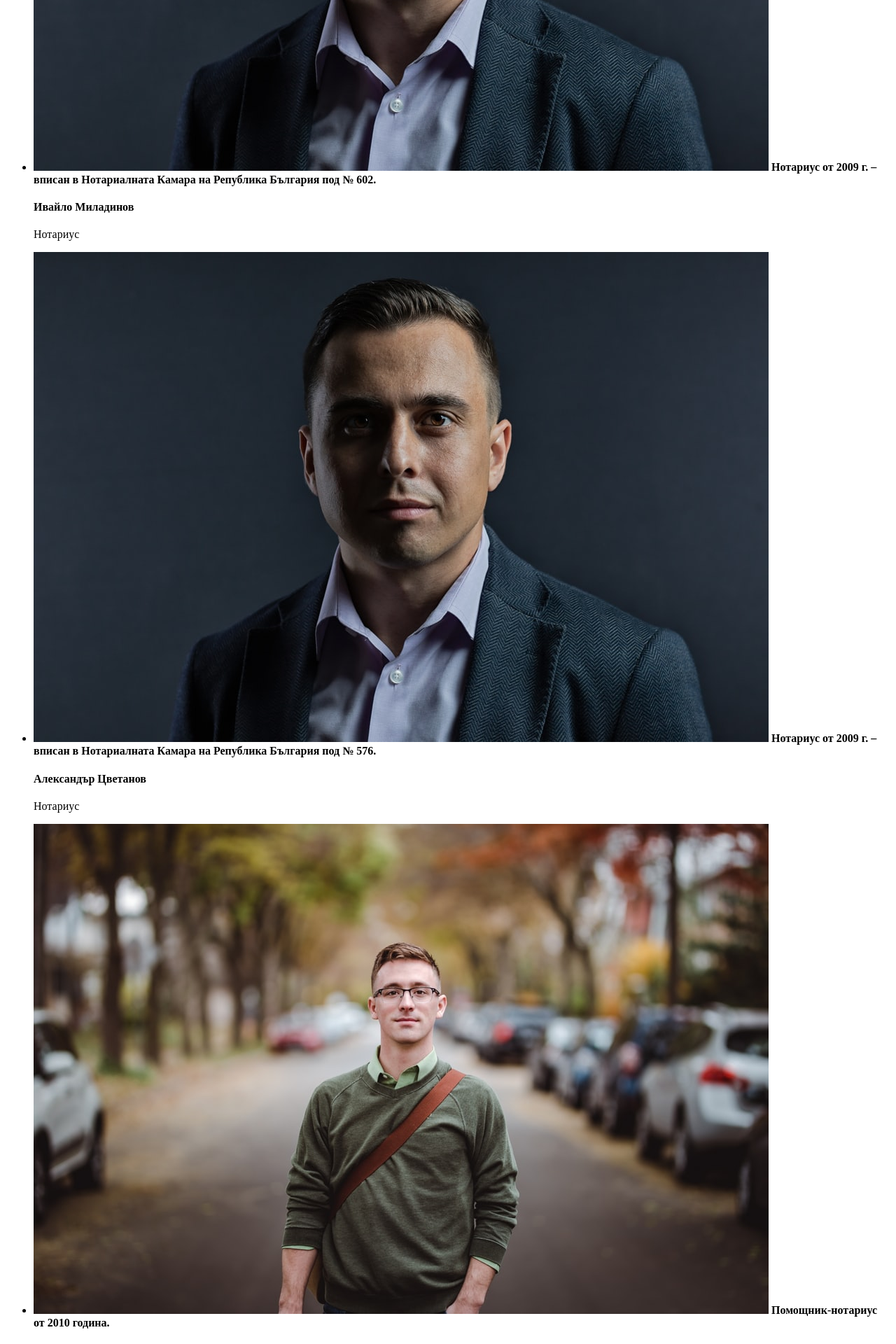
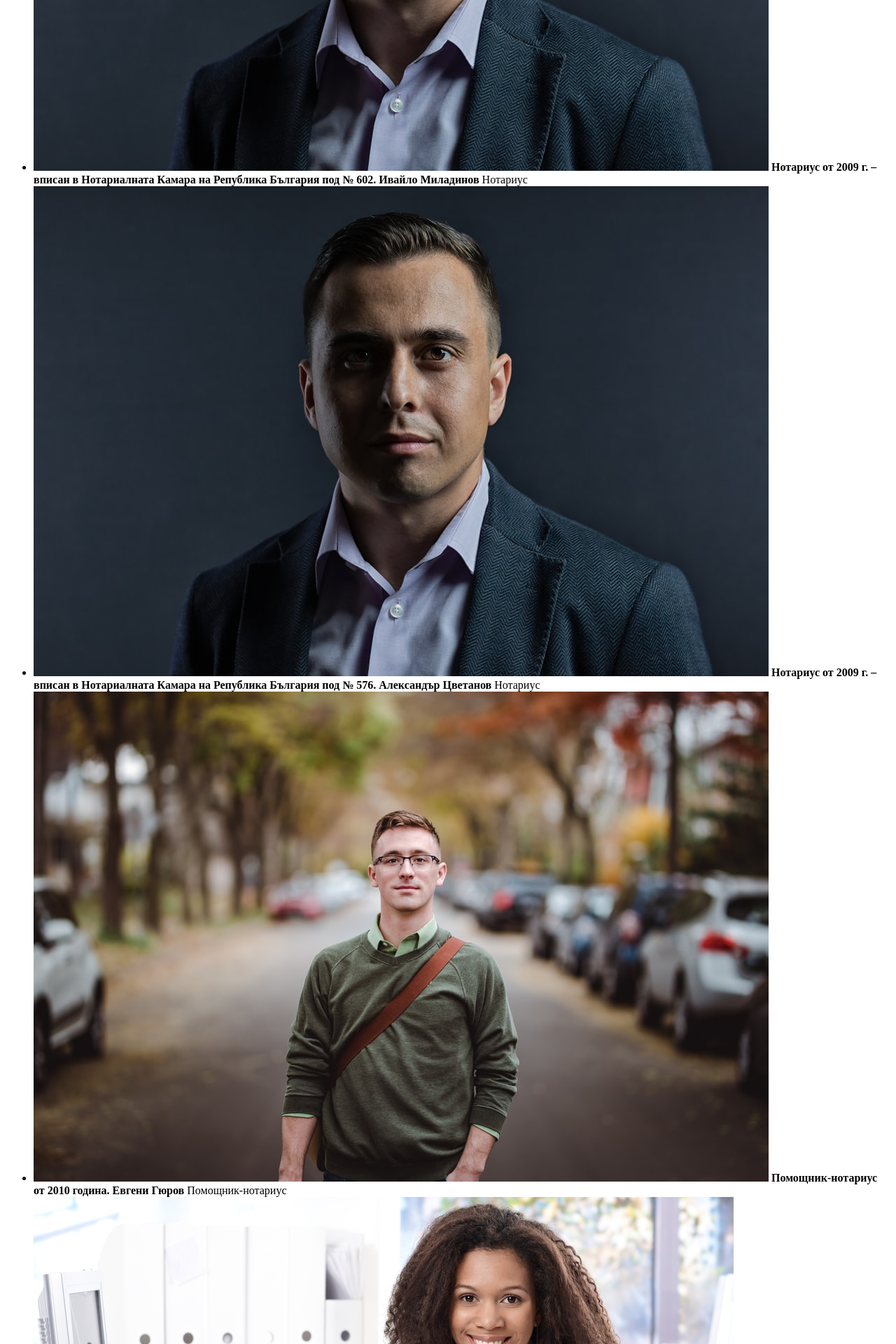
Before and after one commit to alexdimitrov2000/Notary-Office, a Jekyll site: the page built from working-team.html, in a window 1280 px wide. Shown: the part 661-2581 px from the top of the page at 70% size. Built offline with Jekyll 4.4.1, drawn with Linux system fonts in a browser that asks for light colours.

Commit message:
Fixed incorrect tags usage in the working-team page.

```diff
--- a/working-team.html
+++ b/working-team.html
@@ -10,25 +10,25 @@
 <section class="working-team">
     <div class="wrapper">
         <header>
-            <h2>{{page.title}}</h2>
+            <h2 class="page-title">{{page.title}}</h2>
         </header>
 
         <ul class="workers">
             {% for worker in site.working-team-members %}
 
                 <li class="{{ worker.profession }}">
-                    <div class="media">
+                    <span class="media">
                         <a>
                             <span class="member-image">
                                 <img src="{{ worker.image_src }}" alt="{{ worker.name }}">
                             </span>
                             <strong class="member-info">{{ worker.description }}</strong>
                         </a>
-                    </div>
-                    <div class="member-data">
-                        <h4>{{ worker.name }}</h4>
-                        <p class="position">{{ worker.position }}</p>
-                    </div>
+                    </span>
+                    <span class="member-data">
+                        <strong class="member-name">{{ worker.name }}</strong>
+                        <span class="member-position">{{ worker.position }}</span>
+                    </span>
                 </li>
 
             {% endfor %}
```
Also changed, not shown: _assets/scss/_site-main.scss (+15 -4 lines).
